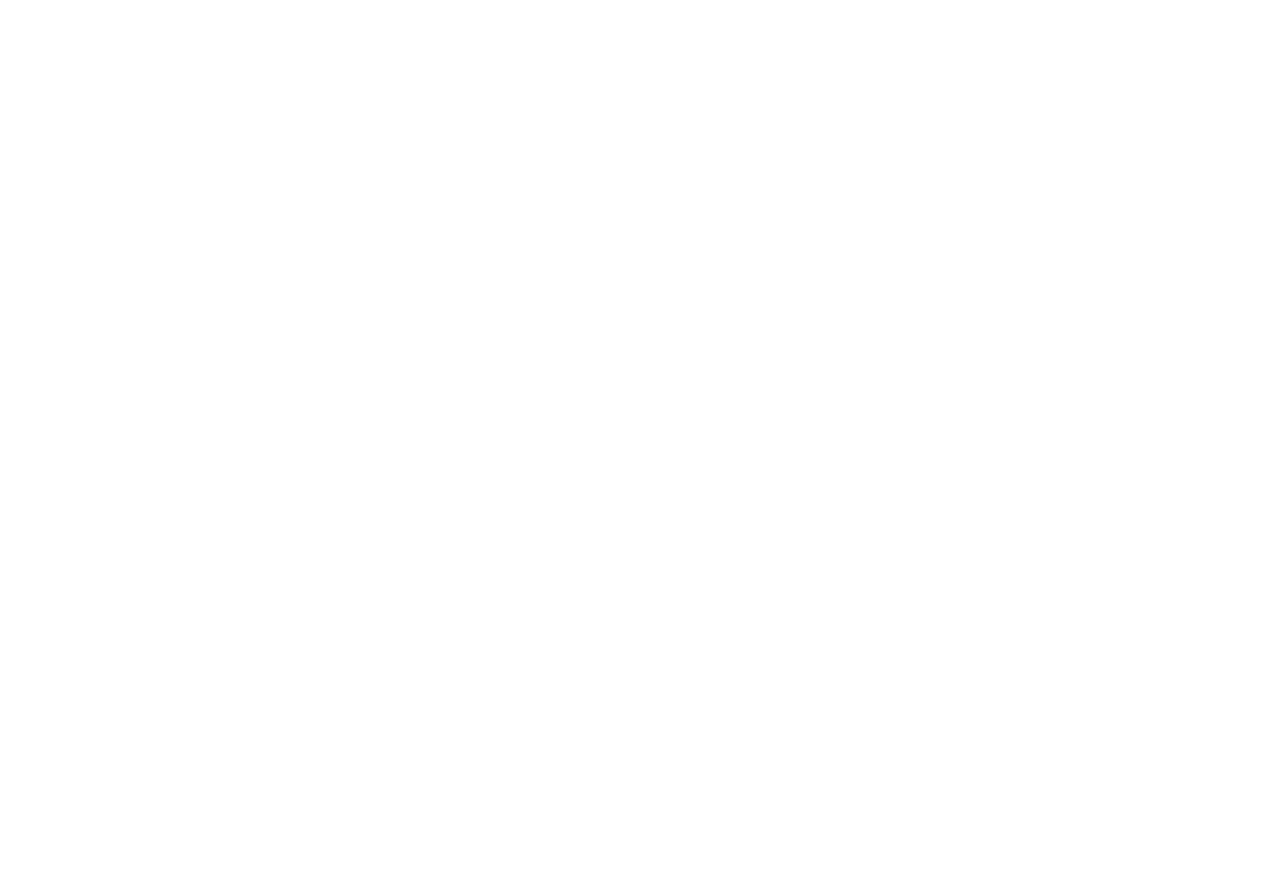
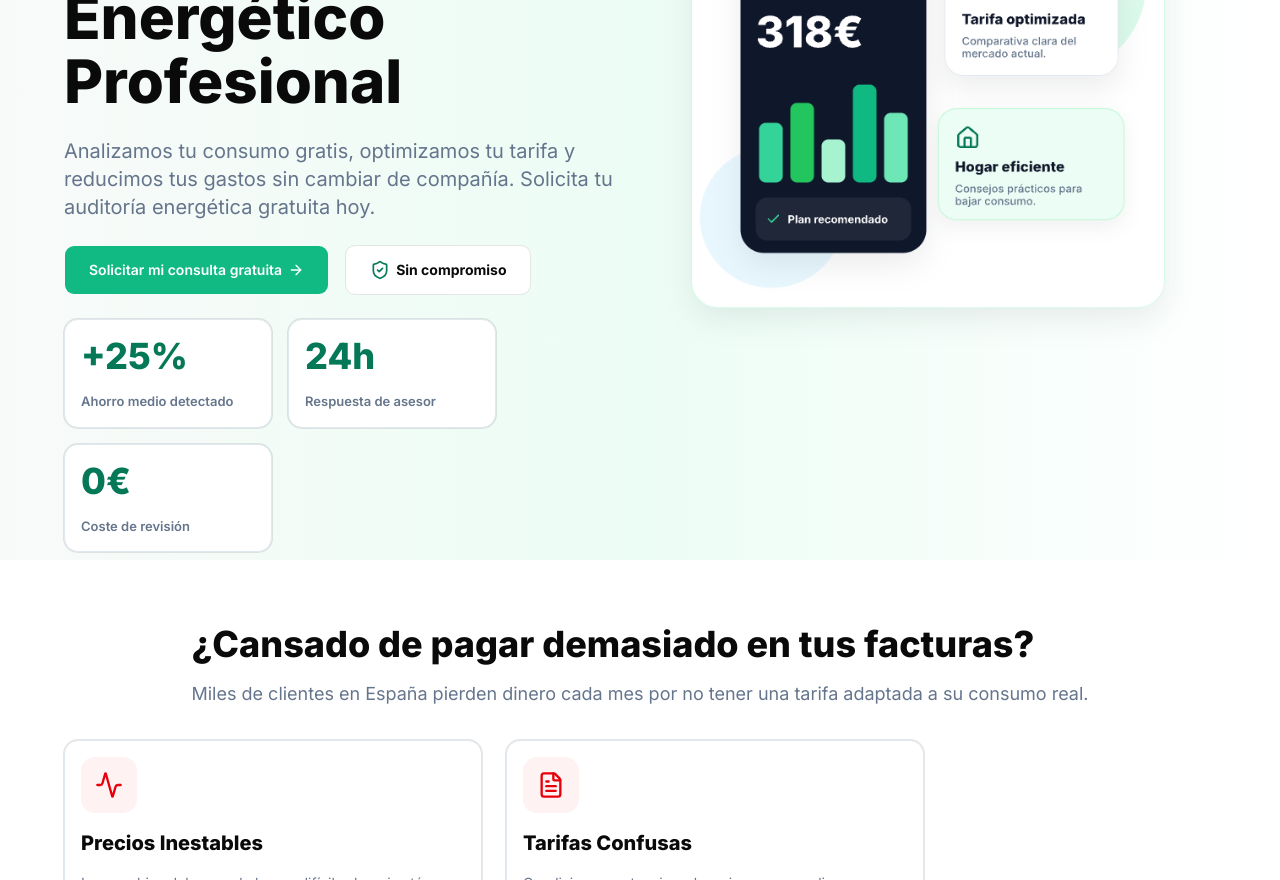
Before and after one commit to babaquero07/ener-ahorro, a Next.js app: page / in a window 1280 px wide. Shown: the part 420-1300 px from the top of the page. Before the commit the page ends 883 px from the top, so only its background shows below. Built offline with nearby package versions, Linux system fonts and the light colour scheme.

Commit message:
feat: integrate ClientProblemSection and Hero components into the main page layout for enhanced user engagement

```diff
--- a/app/page.tsx
+++ b/app/page.tsx
@@ -1,3 +1,5 @@
+import { ClientProblemSection } from "@/components/home/client-problem-section"
+import { Hero } from "@/components/home/hero"
 import { Metadata } from "next"
 
 export const metadata: Metadata = {
@@ -62,5 +64,10 @@ export const metadata: Metadata = {
 }
 
 export default function Page() {
-  return <main className="flex min-h-svh p-8"></main>
+  return (
+    <main className="flex h-full flex-col">
+      <Hero />
+      <ClientProblemSection />
+    </main>
+  )
 }
--- /dev/null
+++ b/components/home/client-problem-section.tsx
@@ -0,0 +1,68 @@
+import { Activity, FileText, LucideIcon, Timer } from "lucide-react"
+import { Card, CardContent, CardHeader, CardTitle } from "@/components/ui/card"
+
+const problemsCards: {
+  icon: LucideIcon
+  title: string
+  description: string
+}[] = [
+  {
+    icon: Activity,
+    title: "Precios Inestables",
+    description:
+      "Los cambios del mercado hacen difícil saber si estás pagando lo justo.",
+  },
+  {
+    icon: FileText,
+    title: "Tarifas Confusas",
+    description:
+      "Condiciones, potencias y horarios que complican cualquier comparación.",
+  },
+  {
+    icon: Timer,
+    title: "Falta de Tiempo para Comparar",
+    description: "Revisar contratos y ofertas consume horas que no tienes.",
+  },
+]
+
+export function ClientProblemSection() {
+  return (
+    <section className="flex flex-col items-center gap-8 p-16">
+      <div className="flex flex-col gap-4">
+        <h2 className="text-4xl font-extrabold">
+          ¿Cansado de pagar demasiado en tus facturas?
+        </h2>
+        <p className="text-left text-lg text-muted-foreground">
+          Miles de clientes en España pierden dinero cada mes por no tener una
+          tarifa adaptada a su consumo real.
+        </p>
+      </div>
+
+      <div className="flex flex-wrap justify-center gap-6 md:justify-start">
+        {problemsCards.map((item, index) => {
+          const { icon: Icon, title, description } = item
+
+          return (
+            <Card
+              className="max-w-[418px] rounded-xl border border-[#e1e8f0]"
+              key={index}
+            >
+              <CardHeader className="flex flex-col gap-4">
+                <div className="flex size-14 items-center justify-center rounded-xl bg-red-50 p-2">
+                  <Icon className="size-7 text-red-600" />
+                </div>
+
+                <CardTitle className="text-xl font-extrabold">
+                  {title}
+                </CardTitle>
+              </CardHeader>
+              <CardContent className="text-muted-foreground">
+                {description}
+              </CardContent>
+            </Card>
+          )
+        })}
+      </div>
+    </section>
+  )
+}
```
